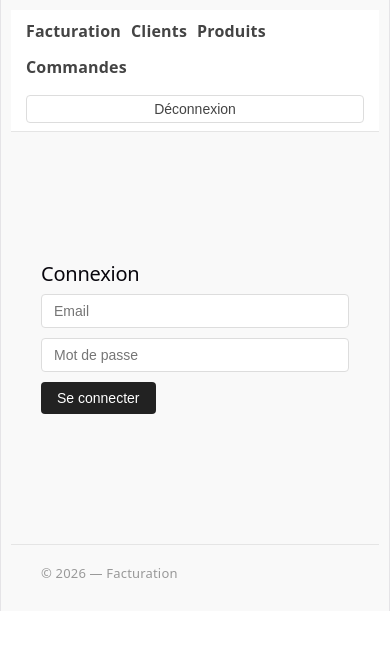
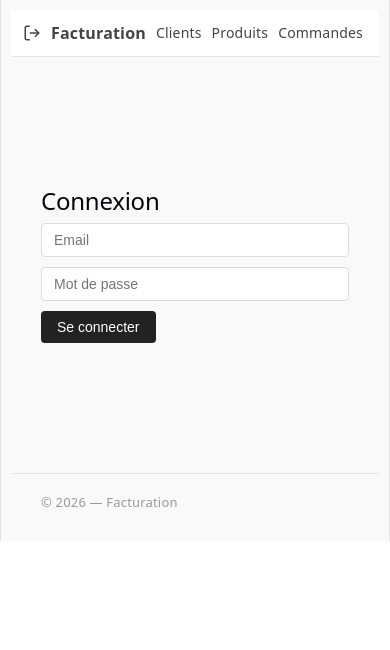
Before and after one commit to ProG767/facturation, a React (Vite) app: page /login in a window 390 px wide. Shown: the top 650 px of the page. Built offline with nearby package versions, Linux system fonts and the light colour scheme; no server answers; sample sign-in values are in the browser's storage; what @react-pdf/renderer would draw is missing.

Commit message:
responsive mobile app css 2

```diff
--- a/src/App.css
+++ b/src/App.css
@@ -1,15 +1,14 @@
-/* Reset */
 * {
   box-sizing: border-box;
   margin: 0;
   padding: 0;
 }
 
-/* Layout */
 body {
   font-family: system-ui, sans-serif;
   background: #f9f9f9;
   color: #222;
+  overflow-x: hidden;
 }
 
 #root {
@@ -29,6 +28,7 @@ body {
   gap: 24px;
   align-items: center;
   height: 55px;
+  justify-content: flex-start;
 }
 
 .nav nav a {
@@ -38,24 +38,20 @@ body {
   font-weight: 500;
 }
 
-.nav nav a:hover {
-  color: #000;
+.nav nav a:hover { color: #000; }
+
+.nav nav button {
+  background: none;
+  border: none;
+  cursor: pointer;
+  padding: 0;
+  lineHeight: 1;
+  color: #444;
+  display: flex;
+  align-items: center;
 }
 
-.nav nav button {
-  margin-left: auto;
-  background: none;
-  border: 1px solid #ddd;
-  color: #444;
-  cursor: pointer;
-  padding: 5px 12px;
-  border-radius: 4px;
-  font-size: 14px;
-}
-
-.nav nav button:hover {
-  background: #f5f5f5;
-}
+.nav nav button:hover { color: #000; }
 
 /* Pages */
 .page {
@@ -86,15 +82,9 @@ button {
   font-size: 14px;
 }
 
-button:hover {
-  background: #444;
-}
+button:hover { background: #444; }
 
-/* Listes */
-ul {
-  list-style: none;
-  padding: 0;
-}
+ul { list-style: none; padding: 0; }
 
 li {
   display: flex;
@@ -105,77 +95,31 @@ li {
   font-size: 14px;
 }
 
-.facture-numero {
-  border-left: 4px solid #2196f3;
-  padding-left: 12px;
-}
+.facture-numero { border-left: 4px solid #2196f3; padding-left: 12px; }
 
-.badge {
-  color: white;
-  padding: 2px 10px;
-  border-radius: 10px;
-  font-size: 12px;
-}
+.badge { color: white; padding: 2px 10px; border-radius: 10px; font-size: 12px; }
 .badge-emise   { background: #2196f3; }
 .badge-payee   { background: #4caf50; }
 .badge-annulee { background: #f44336; }
 
 .text-muted { color: #777; }
+.total { font-size: 18px; font-weight: bold; text-align: right; margin-top: 10px; }
 
-.total {
-  font-size: 18px;
-  font-weight: bold;
-  text-align: right;
-  margin-top: 10px;
-}
+.facture-actions { display: flex; gap: 10px; align-items: center; margin-top: 20px; }
 
-.facture-actions {
-  display: flex;
-  gap: 10px;
-  align-items: center;
-  margin-top: 20px;
-}
+.pdf-link { text-decoration: none; color: #2196f3; font-weight: bold; font-size: 14px; }
 
-.pdf-link {
-  text-decoration: none;
-  color: #2196f3;
-  font-weight: bold;
-  font-size: 14px;
-}
+.btn-small { padding: 4px 10px; font-size: 13px; background: #c7c6c6; color: #222; border: 1px solid #ddd; margin-left: 8px; }
+.btn-small:hover { background: #eee; }
+.btn-danger { background: #fff0f0; color: #c0392b; border: 1px solid #f5c6cb; }
+.btn-danger:hover { background: #fde8e8; }
 
-.btn-small {
-  padding: 4px 10px;
-  font-size: 13px;
-  background: #c7c6c6;
-  color: #222;
-  border: 1px solid #ddd;
-  margin-left: 8px;
-}
-
-.btn-small:hover {
-  background: #eee;
-}
-
-.btn-danger {
-  background: #fff0f0;
-  color: #c0392b;
-  border: 1px solid #f5c6cb;
-}
-
-.btn-danger:hover {
-  background: #fde8e8;
-}
-
-
-/* Titres */
 h1 { font-size: 24px; margin-bottom: 20px; font-weight: 600; }
 h2 { font-size: 18px; margin: 20px 0 10px; font-weight: 600; }
 
-
+/* Responsive mobile */
 @media (max-width: 768px) {
-  .nav {
-    padding: 0 15px;
-  }
+  .nav { padding: 0 12px; }
 
   .nav nav {
     flex-wrap: wrap;
@@ -185,17 +129,11 @@ h2 { font-size: 18px; margin: 20px 0 10px; font-weight: 600; }
   }
 
   .nav nav button {
-    margin-left: 0;
-    width: 100%;
-    margin-top: 5px;
+    order: -1;
   }
 
-  .page {
-    padding: 0 12px;
-    margin: 15px auto;
-  }
-
-  li {
-    flex-wrap: wrap;
-  }
+  .page { padding: 0 12px; margin: 15px auto; }
+  .facture-actions { flex-direction: column; align-items: flex-start; }
+  li { flex-wrap: wrap; }
+  iframe { display: none; }
 }
--- a/src/header/Header.jsx
+++ b/src/header/Header.jsx
@@ -2,7 +2,7 @@ import { Link, useNavigate } from "react-router-dom"
 import { useAuth } from "../context/AuthContext"
 
 export default function Header() {
-  const { user, logout } = useAuth()  // ← ajoute user
+  const { user, logout } = useAuth()
   const navigate = useNavigate()
 
   function handleLogout() {
@@ -13,13 +13,28 @@ export default function Header() {
   return (
     <header className="nav">
       <nav>
+        {user && (
+            <button onClick={handleLogout} title="Déconnexion" style={{
+              background: "none",
+              border: "none",
+              cursor: "pointer",
+              padding: "0",
+              lineHeight: "1",
+              color: "#444"
+            }}>
+            <svg width="18" height="18" viewBox="0 0 24 24" fill="none" stroke="#444" strokeWidth="2">
+              <path d="M9 21H5a2 2 0 0 1-2-2V5a2 2 0 0 1 2-2h4"/>
+              <polyline points="16 17 21 12 16 7"/>
+              <line x1="21" y1="12" x2="9" y2="12"/>
+            </svg>
+          </button>
+        )}
         <Link to="/factures" style={{ fontWeight: 600, fontSize: 16 }}>Facturation</Link>
         {user && (
           <>
-            <Link to="/clients" style={{ fontWeight: 600, fontSize: 16 }} >Clients</Link>
-            <Link to="/products" style={{ fontWeight: 600, fontSize: 16 }}>Produits</Link>
-            <Link to="/orders" style={{ fontWeight: 600, fontSize: 16 }}>Commandes</Link>
-            <button onClick={handleLogout}>Déconnexion</button>
+            <Link to="/clients">Clients</Link>
+            <Link to="/products">Produits</Link>
+            <Link to="/orders">Commandes</Link>
           </>
         )}
       </nav>
--- a/src/index.css
+++ b/src/index.css
@@ -59,27 +59,23 @@ body {
 }
 
 h1 {
-  font-family: var(--heading);
-  font-weight: 500;
-  color: var(--text-h);
   font-size: 56px;
   letter-spacing: -1.68px;
   margin: 32px 0;
+  font-weight: 500;
+  color: var(--text-h);
 }
 
 h2 {
-  font-family: var(--heading);
-  font-weight: 500;
-  color: var(--text-h);
   font-size: 24px;
   line-height: 118%;
   letter-spacing: -0.24px;
   margin: 0 0 8px;
+  font-weight: 500;
+  color: var(--text-h);
 }
 
-p {
-  margin: 0;
-}
+p { margin: 0; }
 
 code, .counter {
   font-family: var(--mono);
@@ -94,52 +90,3 @@ code {
   padding: 4px 8px;
   background: var(--code-bg);
 }
-
-/* Responsive mobile */
-@media (max-width: 768px) {
-  h1 { font-size: 28px; margin: 20px 0; }
-  h2 { font-size: 20px; }
-
-  .page {
-    padding: 0 12px;
-    margin: 15px auto;
-  }
-
-   .nav nav {
-    flex-wrap: wrap;
-    height: auto;
-    padding: 8px 0;
-    justify-content: flex-start;
-  }
-
-    .nav nav button {
-    margin-left: 0;
-    margin-top: 5px;
-    width: 100%;
-  }
-
-  .nav nav a {
-    font-size: 13px;
-  }
-
-  .facture-actions {
-    flex-direction: column;
-    align-items: flex-start;
-    gap: 8px;
-  }
-
-  input, select, textarea {
-    width: 100%;
-    box-sizing: border-box;
-  }
-
-  li {
-    flex-wrap: wrap;
-    gap: 6px;
-  }
-
-  /* Cache PDFViewer sur mobile */
-  iframe {
-    display: none;
-  }
-}
```
